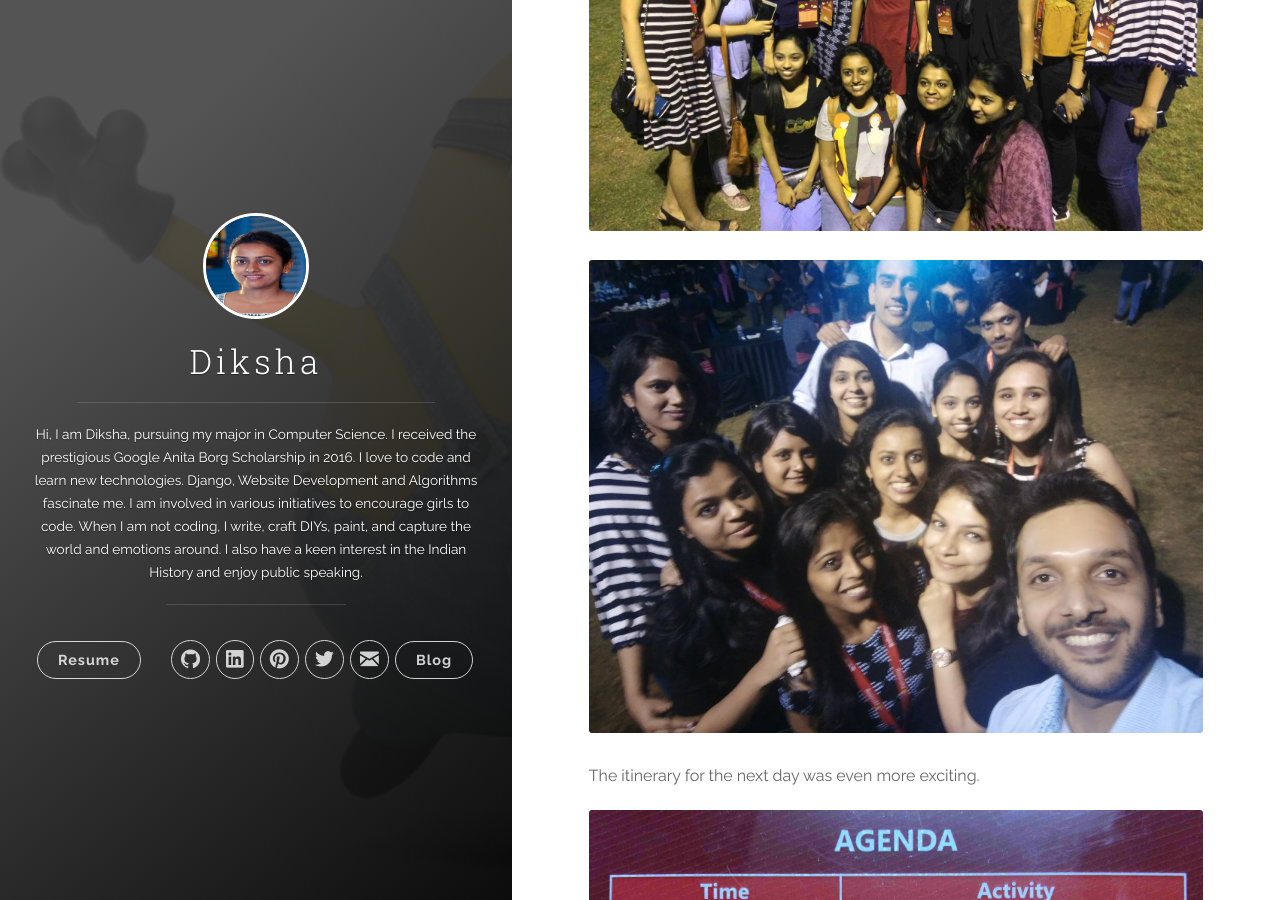
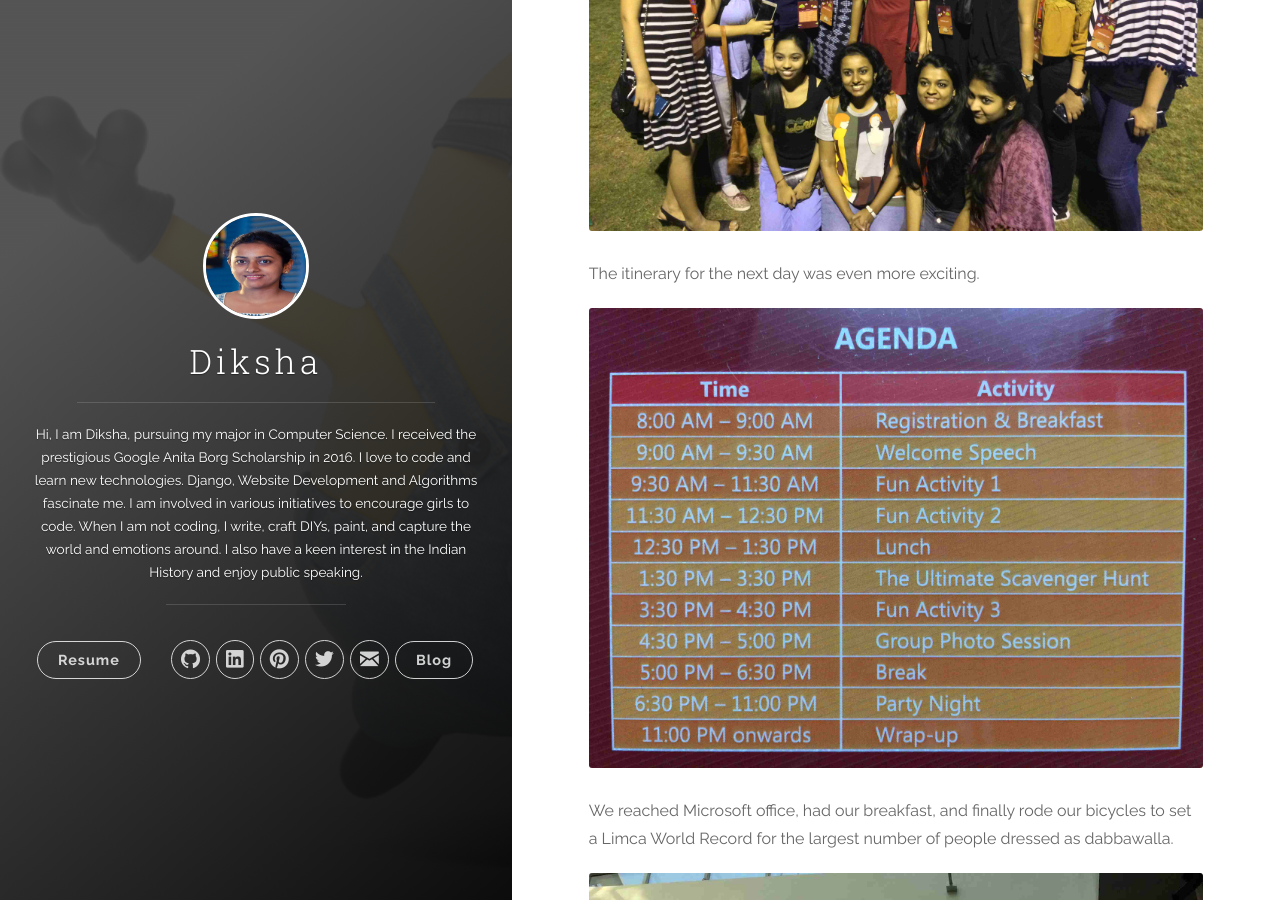
Before and after one commit to Diksha-Rathi/diksha-rathi.github.io, a Jekyll site: the page built from _posts/2017-03-29-myNHD.markdown, in a window 1280 px wide and 900 px high, scrolled down 4029 px. Built offline with Jekyll 4.4.1, drawn with Linux system fonts in a browser that asks for light colours; nearby versions of some CDN libraries; comment, search, counter and statistics services are not loaded.

Commit message:
remove 1 NHD picture

```diff
--- a/_posts/2017-03-29-myNHD.markdown
+++ b/_posts/2017-03-29-myNHD.markdown
@@ -39,9 +39,7 @@ When we reached Hyderabad, we were greeted at the airport by the team from Micro
 
 We clicked pictures with the swags and tried out our Pyjamas (the mystery behind what are they meant for- made the present even more interesting), relished the delicious cookies and got ready for the networking dinner that was arranged for us at yet another exciting place- Rendezvous. We met nearly 450 of others there who were also now a part of the Microsoft family, learned more about the culture at Microsoft from its leaders and alumni and enjoyed a sumptuous buffet dinner that was set for us.
 
-![networking-dinner-1](https://raw.githubusercontent.com/Diksha-Rathi/diksha-rathi.github.io/master/static/images/blog/microsoft-nhd-10.jpg)
-
-![networking-dinner-2](https://raw.githubusercontent.com/Diksha-Rathi/diksha-rathi.github.io/master/static/images/blog/microsoft-nhd-5.jpg)
+![networking-dinner](https://raw.githubusercontent.com/Diksha-Rathi/diksha-rathi.github.io/master/static/images/blog/microsoft-nhd-10.jpg)
 
 The itinerary for the next day was even more exciting.
 
```
Also changed, not shown: static/images/blog/microsoft-nhd-5.jpg (deleted).
